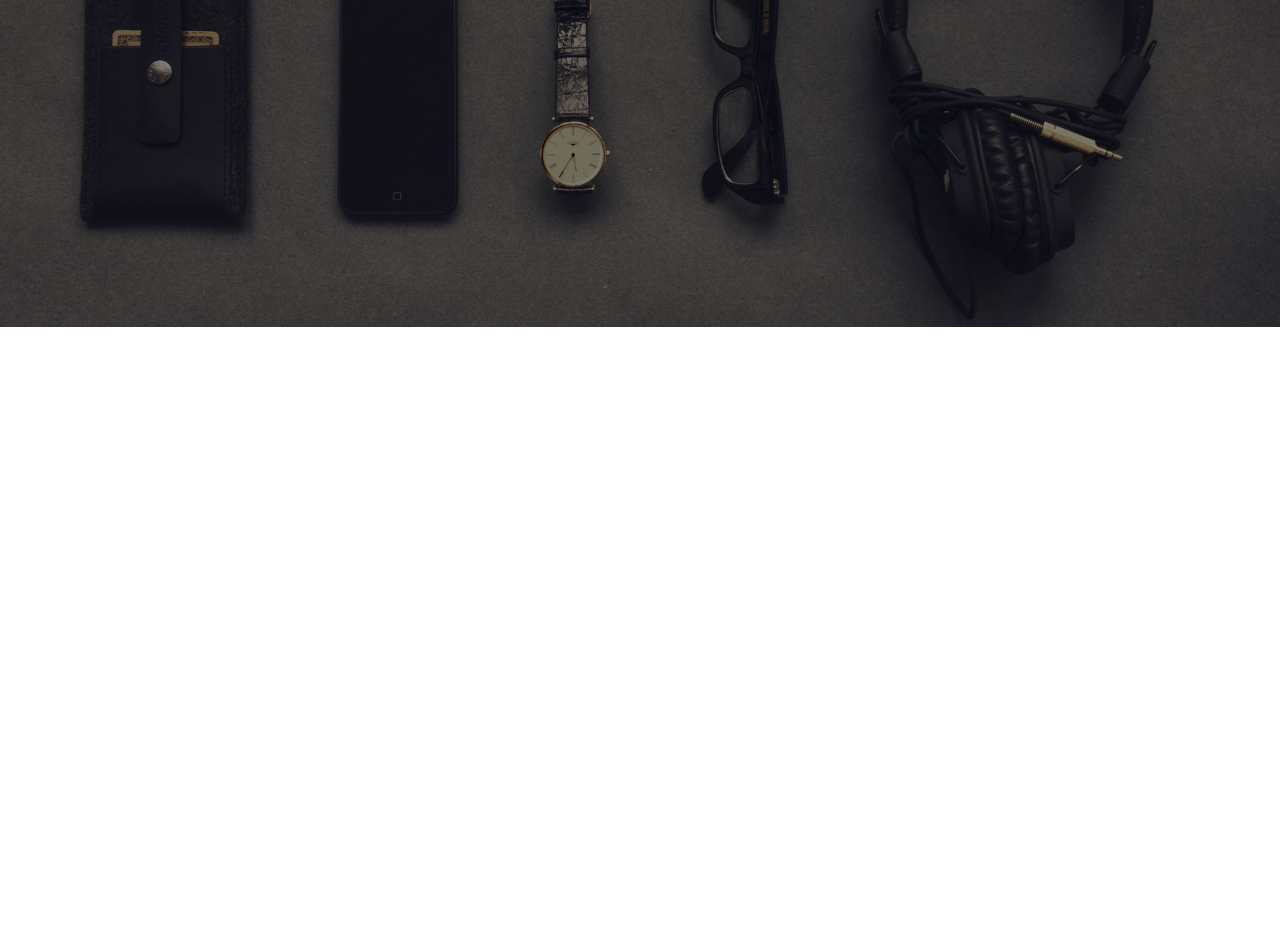
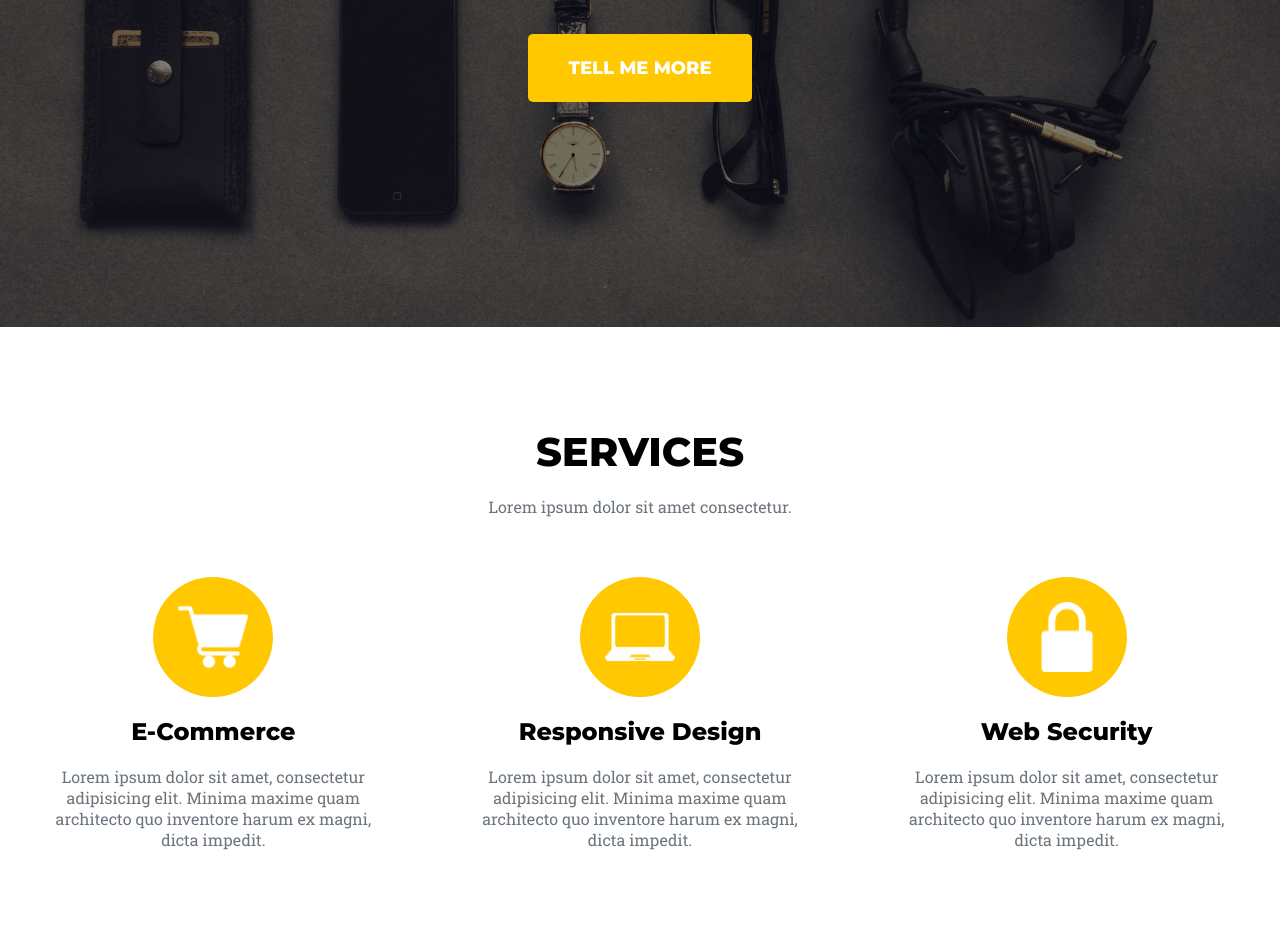
Before and after one commit to Simon-Celestial/agency_adaptive_page, a plain HTML site: page index.html in a window 1280 px wide. Shown: the part 398-1348 px from the top of the page. Before the commit the page ends 800 px from the top, so only its background shows below. Drawn offline with Linux system fonts and the light colour scheme.

Commit message:
added second page

```diff
--- a/index.html
+++ b/index.html
@@ -4,9 +4,11 @@
     <meta charset="UTF-8">
     <title>Agency - Theme preview</title>
     <link rel="stylesheet" href="./src/css/style.css">
+    <link rel="icon" href="./src/images/site-logo.png">
 </head>
 <body>
 <div class="site-wrapper">
+    <header>
         <nav>
             <div class="logo-box">
                 <img src="./src/images/navbar-logo.svg" alt="logo">
@@ -19,9 +21,49 @@
                 <a href="">CONTACT</a>
             </div>
         </nav>
+    </header>
     <main>
         <div class="background-container">
+            <div class="background-container-tittle">
+                <p>Welcome To Our Studio!</p>
+                <h2>IT'S NICE TO MEET YOU
+                </h2>
+                <button class="btn yellow-btn yellow-btn-hover" type="button">TELL ME MORE</button>
+            </div>
+        </div>
+        <div class="services-wrapper">
+            <div class="services-title">
+                <h2>SERVICES</h2>
+                <p>Lorem ipsum dolor sit amet consectetur.
+                </p>
+            </div>
+            <div class="services-types-row">
+                <div class="types-row-item">
+                    <div class="types-circle-img">
+                        <img src="./src/images/shopping-cart.png" alt="cart">
+                    </div>
+                    <h2>E-Commerce</h2>
+                    <p>Lorem ipsum dolor sit amet, consectetur adipisicing elit. Minima maxime quam architecto quo
+                        inventore harum ex magni, dicta impedit.</p>
+                </div>
+                <div class="types-row-item">
+                    <div class="types-circle-img">
+                        <img src="./src/images/laptop.png" alt="laptop">
+                    </div>
+                    <h2>Responsive Design</h2>
+                    <p>Lorem ipsum dolor sit amet, consectetur adipisicing elit. Minima maxime quam architecto quo
+                        inventore harum ex magni, dicta impedit.</p>
+                </div>
+                <div class="types-row-item">
+                    <div class="types-circle-img">
+                        <img src="./src/images/secured-lock.png" alt="security">
+                    </div>
+                    <h2>Web Security</h2>
+                    <p>Lorem ipsum dolor sit amet, consectetur adipisicing elit. Minima maxime quam architecto quo
+                        inventore harum ex magni, dicta impedit.</p>
+                </div>
 
+            </div>
         </div>
     </main>
 </div>
--- a/src/css/style.css
+++ b/src/css/style.css
@@ -4,7 +4,25 @@
     padding: 0;
     font-family: monospace, sans-serif;
 }
+:root {
+    --yelow-color: #ffc800;
+    --gray-color: #6c757d;
+}
+@font-face {
+    font-family: "Roboto-Regular";
+    src: url("../fonts/RobotoSlab-Regular.ttf");
+}
+@font-face {
+    font-family: "Montserrat-ExtraBold";
+    src: url("../fonts/Montserrat-ExtraBold.ttf");
+}
+p {
+    font-family: Roboto-Regular,sans-serif;
+}
+h2 {
+    font-family: Montserrat-ExtraBold,sans-serif;
 
+}
 body {
     display: flex;
     flex-direction: column;
@@ -22,6 +40,14 @@ a {
     width: 100%;
     height: auto;
     position: relative;
+}
+header {
+    display: flex;
+    flex-direction: column;
+    width: 100%;
+    height: auto;
+    align-items: center;
+    justify-content: center;
 }
 
 nav {
@@ -44,6 +70,7 @@ nav {
 .logo-box > img {
     width: 187px;
     height: 32px;
+    cursor: pointer;
 }
 
 .nav-items {
@@ -59,6 +86,11 @@ nav {
     padding: 8px;
     font-size: 18px;
     color: white;
+    transition: 0.3s;
+}
+.nav-items > a:hover {
+    cursor: pointer;
+    color: var(--yelow-color);
 }
 
 .background-container {
@@ -71,5 +103,106 @@ nav {
     background-repeat: no-repeat;
     background-position: center;
     background-size: cover;
+}
+.background-container-tittle {
+    display: flex;
+    flex-direction: column;
+    align-items: center;
+    justify-content: center;
+    gap: 20px;
+}
+.background-container-tittle > p {
+    font-size: 36px;
+    color: white;
+    font-style: italic;
 
 }
+.background-container-tittle > h2 {
+    font-size: 72px;
+    color: white;
+    margin-bottom: 30px;
+}
+.btn {
+    font-size: 18px;
+    padding: 23px 40px;
+    border-radius: 5px;
+    outline: 0;
+    border: 0;
+    color: white;
+    font-family: Montserrat-ExtraBold,sans-serif;
+    transition: 0.3s;
+    cursor: pointer;
+}
+
+.yellow-btn {
+    background: var(--yelow-color);
+}
+.yellow-btn-hover:hover {
+    background: #cca000;
+}
+.services-wrapper{
+    display: flex;
+    flex-direction: column;
+    padding: 100px 0;
+    width: 100%;
+    align-items: center;
+    justify-content: center;
+    gap: 60px;
+}
+.services-title {
+    display: flex;
+    flex-direction: column;
+    align-items: center;
+    justify-content: center;
+    gap: 20px;
+
+}
+.services-title > h2 {
+    font-size: 40px;
+    color: black;
+}
+.services-title > p {
+    font-size: 16px;
+    color: var(--gray-color);
+}
+.services-types-row {
+    width: 100%;
+    height: auto;
+    display: flex;
+    align-items: center;
+    justify-content: center;
+}
+.types-row-item {
+    display: flex;
+    flex-direction: column;
+    width: 500px;
+    padding: 0 40px;
+    height: auto;
+    gap: 20px;
+    align-items: center;
+    justify-content: center;
+}
+.types-circle-img {
+    display: flex;
+    width: 120px;
+    height: 120px;
+    background: var(--yelow-color);
+    justify-content: center;
+    align-items: center;
+    border-radius: 50%;
+}
+.types-circle-img>img {
+    filter: invert();
+    width: 70px;
+    height: 70px;
+}
+.types-row-item > h2 {
+    font-size: 24px;
+    color: black;
+    text-align: center;
+}
+.types-row-item > p {
+    font-size: 16px;
+    color: var(--gray-color);
+    text-align: center;
+}
```
Also changed, not shown: src/fonts/Montserrat-ExtraBold.ttf (added), src/fonts/RobotoSlab-Regular.ttf (added), src/images/laptop.png (added), src/images/secured-lock.png (added), src/images/shopping-cart.png (added), src/images/site-logo.png (added). Lines whose indentation alone changed are shown as unchanged.
